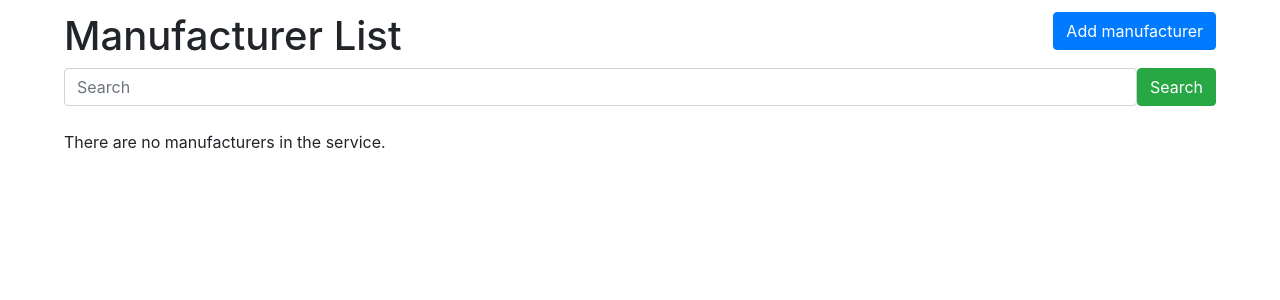
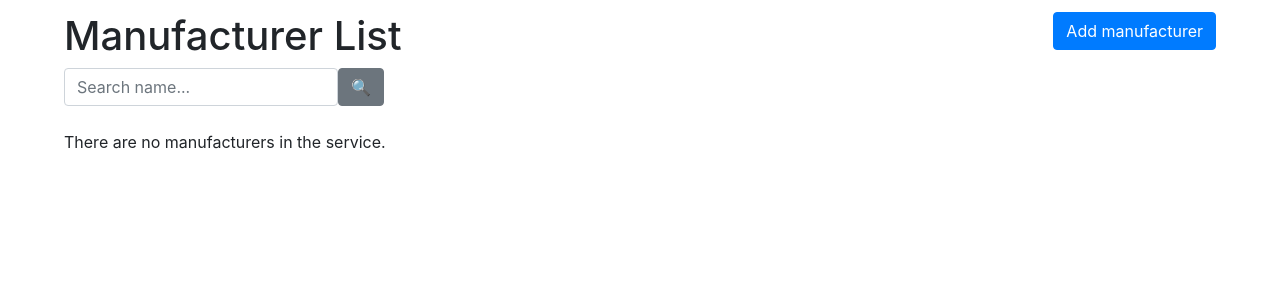
Before and after one commit to oleksandra-halytska/taxi-service, a Django app: page /manufacturers/ in a window 1280 px wide. Shown: the part 56-356 px from the top of the page. Run offline with Django 4.2, Linux system fonts and the light colour scheme; the visitor is signed in with stand-in values (Sample User, id 1); data that the repository does not hold is empty; some libraries are stand-ins or nearby versions.

Commit message:
Fixes in searching

```diff
--- a/taxi/forms.py
+++ b/taxi/forms.py
@@ -57,3 +57,12 @@ class CarCreateForm(forms.ModelForm):
     class Meta:
         model = Car
         fields = "__all__"
+
+
+class ManufacturerSearchForm(forms.Form):
+    name = forms.CharField(
+        max_length=255,
+        required=False,
+        label="",
+        widget=forms.TextInput(attrs={"placeholder": "Search name..."})
+    )
--- a/taxi/templatetags/query_transform.py
+++ b/taxi/templatetags/query_transform.py
@@ -7,7 +7,7 @@ register = template.Library()
 def query_transform(request, **kwargs):
     updated = request.GET.copy()
     for key, value in kwargs.items():
-        if value:
+        if value is not None:
             updated[key] = value
         else:
             updated.pop(key, 0)
--- a/taxi/urls.py
+++ b/taxi/urls.py
@@ -16,14 +16,12 @@ from .views import (
     CarUpdateView,
     CarDeleteView,
     DriverUpdateView,
-    Search,
     get_salary,
 )
 
 urlpatterns = [
     path("", index, name="index"),
     path("manufacturers/", ManufacturerListView.as_view(), name="manufacturer-list"),
-    path("search/", Search.as_view(), name="search"),
     path("cars/", CarListView.as_view(), name="car-list"),
     path("cars/<int:pk>/", CarDetailView.as_view(), name="car-detail"),
     path("drivers/", DriverListView.as_view(), name="driver-list"),
--- a/taxi/views.py
+++ b/taxi/views.py
@@ -8,8 +8,17 @@ from django.views import generic
 from django.contrib.auth.mixins import LoginRequiredMixin
 from django.db.models import Count, Sum
 
-from .forms import DriverCreationForm, DriverUpdateForm, CarCreateForm
-from .models import Driver, Car, Manufacturer
+from .forms import (
+    DriverCreationForm,
+    DriverUpdateForm,
+    CarCreateForm,
+    ManufacturerSearchForm
+)
+from .models import (
+    Driver,
+    Car,
+    Manufacturer
+)
 
 PAGINATED_BY = 3
 DAYS = 30
@@ -43,7 +52,31 @@ def index(request):
 
 class ManufacturerListView(LoginRequiredMixin, generic.ListView):
     model = Manufacturer
+    queryset = Manufacturer.objects.all()
     paginate_by = PAGINATED_BY
+
+    def get_context_data(self, *, object_list=None, **kwargs):
+        context = super(ManufacturerListView, self).get_context_data(**kwargs)
+
+        name = self.request.GET.get("name", "")
+
+        context["search_form"] = ManufacturerSearchForm(
+            initial={
+                "name": name
+            }
+        )
+
+        return context
+
+    def get_queryset(self):
+        form = ManufacturerSearchForm(self.request.GET)
+
+        if form.is_valid():
+            return self.queryset.filter(
+                name__icontains=form.cleaned_data["name"]
+            )
+
+        return self.queryset
 
 
 class CarListView(LoginRequiredMixin, generic.ListView):
@@ -119,18 +152,6 @@ class DriverUpdateView(LoginRequiredMixin, generic.UpdateView):
     success_url = reverse_lazy("taxi:car-list")
 
 
-class Search(generic.ListView):
-    paginate_by = 3
-
-    def get_queryset(self):
-        return Manufacturer.objects.filter(name__icontains=self.request.GET.get("q"))
-
-    def get_context_data(self, *args, **kwargs):
-        context = super().get_context_data(*args, **kwargs)
-        context["q"] = self.request.GET.get("q")
-        return context
-
-
 def get_salary(request, pk):
     if Driver.objects.filter(trip__license_number=pk).exists():
         queryset = Driver.objects.filter(trip__created_at__gte=timezone.now() - timedelta(days=DAYS))
--- a/templates/taxi/manufacturer_list.html
+++ b/templates/taxi/manufacturer_list.html
@@ -1,14 +1,13 @@
 {% extends "base.html" %}
+{% load crispy_forms_filters %}
 
 {% block content %}
     <h1>Manufacturer List
     <a href="{% url "taxi:manufacturer-create" %}" class="btn btn-primary" style="float: right;">Add manufacturer</a>
     </h1>
-    <form action="{% url 'taxi:search' %}" method="get" class="d-flex editContent">
-            <input type="search" placeholder="Search" name="q" class="form-control" required="">
-        <button type="submit" class="btn btn-success">
-            Search
-        </button>
+    <form action="" method="get" class="form-inline">
+        {{ search_form|crispy }}
+        <input class="btn btn-secondary" type="submit" value="🔍">
     </form>
     <br>
     {% if manufacturer_list %}
```
